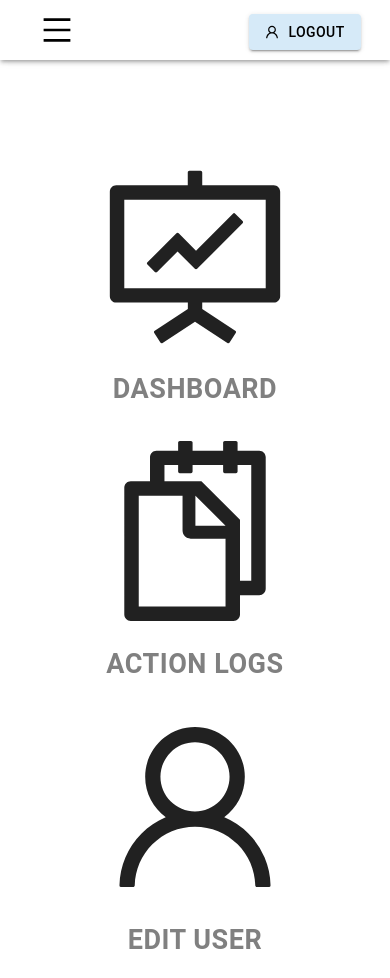
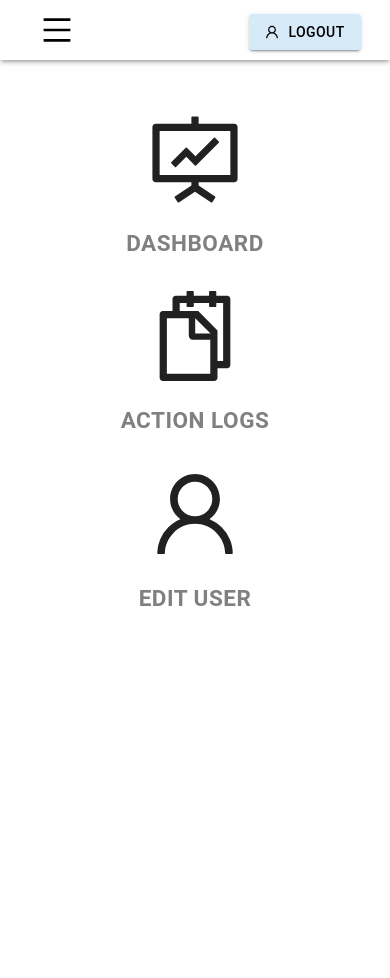
Before and after one commit to kmanikon/Bug-Tracker, a React (Create React App) app in the folder client/: page /profile in a window 390 px wide. After the commit the page ends 844 px from the top, so only its background shows below. Built offline with nearby package versions, Linux system fonts and the light colour scheme; no server answers.

Commit message:
Updated Profile Page Responsiveness

```diff
--- a/client/src/App.js
+++ b/client/src/App.js
@@ -211,7 +211,7 @@
             <Route path="/addProjectUser" element={<AddProjectUser userChangeCount={userChangeCount} setUserChangeCount={setUserChangeCount} isSmallScreen={isSmallScreen}/>} />
             <Route path="/removeProjectUser" element={<RemoveProjectUser userChangeCount={userChangeCount} setUserChangeCount={setUserChangeCount}/>} />
             <Route path="/ticketHistoryDetails" element={<TicketHistoryDetails user={currentUser} ticketChangeCount={ticketChangeCount} setTicketChangeCount={setTicketChangeCount}/>} />
-            <Route path="/profile" element={<UserProfile user={currentUser} />} isSmallScreen={isSmallScreen700px}/>
+            <Route path="/profile" element={<UserProfile user={currentUser} isSmallScreen={isSmallScreen800px} />} />
             <Route path="/profileHistory" element={<UserProfileHistory user={currentUser} />} />
             <Route path="/editUserProfile" element={<EditUserProfile user={currentUser} setUser={setCurrentUser} />} />
             <Route path="/myTickets" element={<MyTickets user={currentUser} setUser={setCurrentUser} projects={projects} isSmallScreen={isSmallScreen}/>} />
--- a/client/src/Pages/UserProfile.js
+++ b/client/src/Pages/UserProfile.js
@@ -61,6 +61,7 @@
                     display: 'flex',
                     justifyContent: 'center',
                     //minWidth: '750px'
+                    marginTop: isSmallScreen ? '100px' : '0px'
                 }}
             >
             <Grid item xs={xs} sm={sm} md={md}>
```
